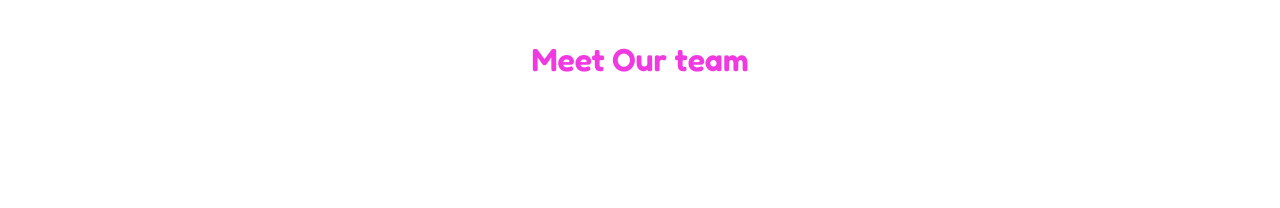
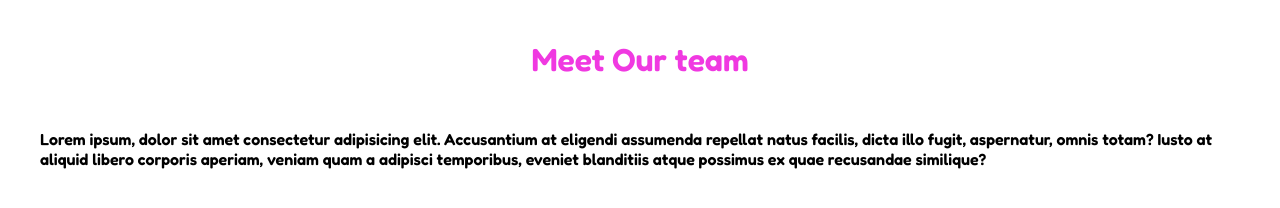
Before and after one commit to ClaudioScordari/html-css-float-cards, a plain HTML site: page index.html in a window 1280 px wide. Drawn offline with Linux system fonts and the light colour scheme.

Commit message:
Creazione main: - Creazione section, p + css

```diff
--- a/css/style.css
+++ b/css/style.css
@@ -20,3 +20,8 @@ header {
     margin-bottom: 50px;
     color: rgb(240, 57, 225);
 }
+
+/* MAIN */
+section>p {
+    margin-bottom: 50px;
+}
--- a/index.html
+++ b/index.html
@@ -21,6 +21,22 @@
             <header>
                 <h1>Meet Our team</h1>
             </header>
+
+            <!-- Creazione main -->
+            <main>
+                <section>
+                    <p>
+                        Lorem ipsum, dolor sit amet consectetur adipisicing elit. Accusantium at eligendi assumenda
+                        repellat natus facilis, dicta illo fugit, aspernatur, omnis totam? Iusto at aliquid libero
+                        corporis aperiam, veniam quam a adipisci temporibus, eveniet blanditiis atque possimus ex quae
+                        recusandae similique?
+                    </p>
+                </section>
+
+                <section>
+
+                </section>
+            </main>
         </div>
     </body>
 
```
